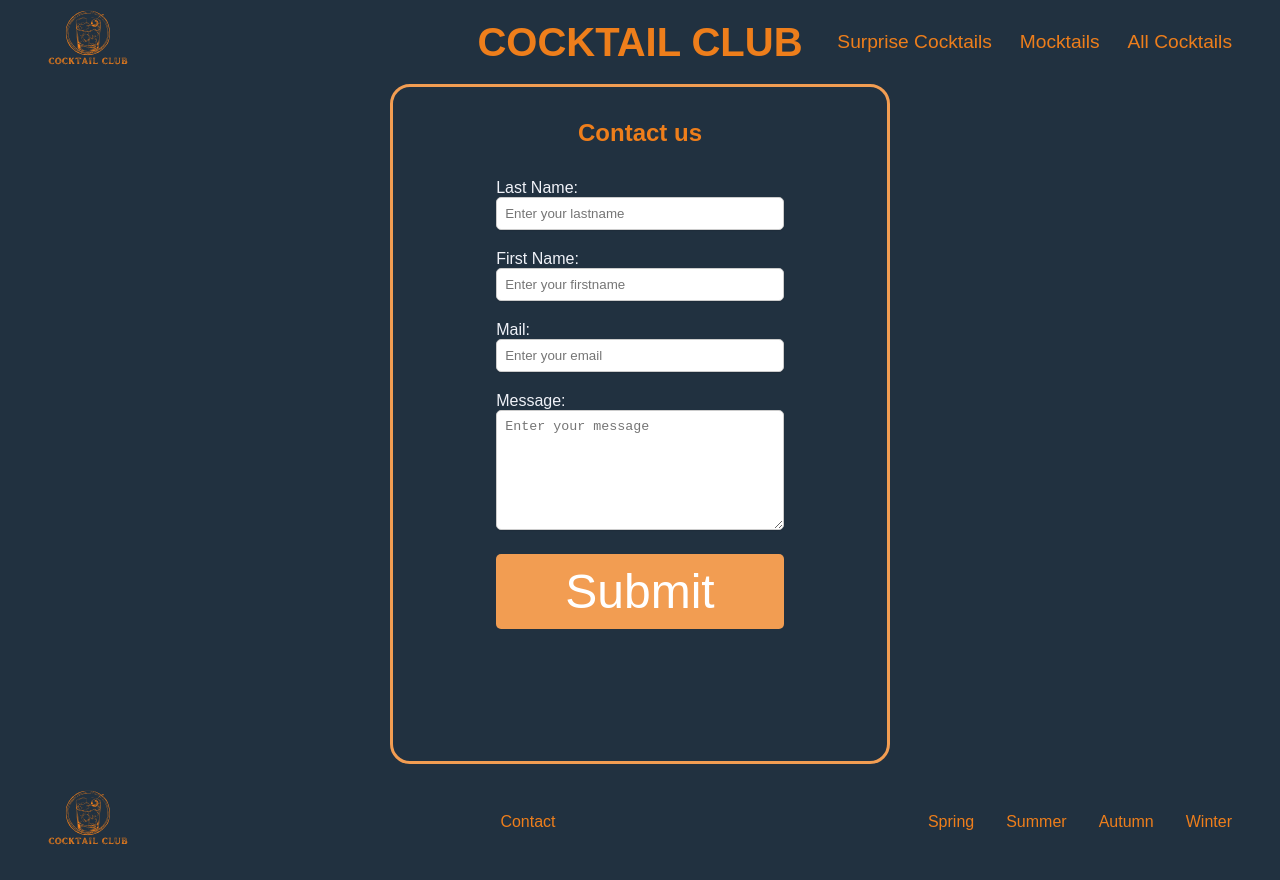
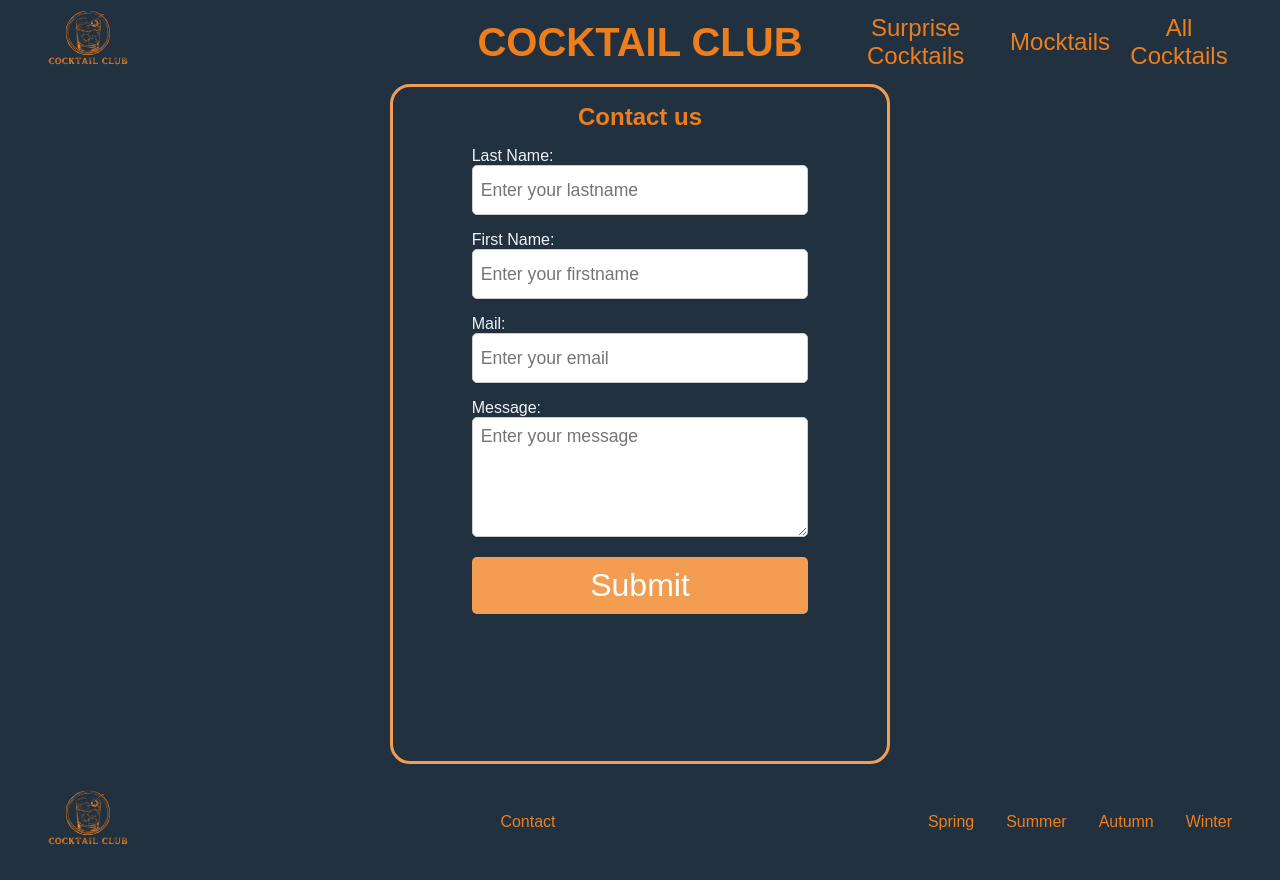
Before and after one commit to WildCodeSchool-2024-02/JS-bdx-0224-P2-cocktail_club, a React (Vite) app in the folder client/: page /contact in a window 1280 px wide. Built offline with nearby package versions, Linux system fonts and the light colour scheme; a web font is replaced by a local one.

Commit message:
modification menu burger + modification on contcat page

```diff
--- a/client/src/components/CocktailDetails.jsx
+++ b/client/src/components/CocktailDetails.jsx
@@ -10,6 +10,10 @@ function CocktailDetails({ cocktail }) {
     strIngredient3,
   } = cocktail;
 
+  const ingredients = [strIngredient1, strIngredient2, strIngredient3].filter(
+    (ingredient) => ingredient !== null && ingredient.trim() !== ""
+  );
+
   return (
     <section className="cocktailDetails">
       <img src={strDrinkThumb} alt={strDrink} />
@@ -17,9 +21,9 @@ function CocktailDetails({ cocktail }) {
         <h2 className="cocktailTitle">{strDrink}</h2>
         <h3>Ingredients :</h3>
         <ul>
-          <li>{`- ${strIngredient1}`}</li>
-          <li>{`- ${strIngredient2}`}</li>
-          <li>{`- ${strIngredient3}`}</li>
+          {ingredients.map((ingredient) => (
+            <li key={ingredient}>{`- ${ingredient}`}</li>
+          ))}
         </ul>
         <h3>Instructions :</h3>
         <p>{strInstructions}</p>
@@ -33,9 +37,9 @@ CocktailDetails.propTypes = {
     strDrink: PropTypes.string.isRequired,
     strDrinkThumb: PropTypes.string.isRequired,
     strInstructions: PropTypes.string.isRequired,
-    strIngredient1: PropTypes.string.isRequired,
-    strIngredient2: PropTypes.string.isRequired,
-    strIngredient3: PropTypes.string.isRequired,
+    strIngredient1: PropTypes.string,
+    strIngredient2: PropTypes.string,
+    strIngredient3: PropTypes.string,
   }).isRequired,
 };
 
--- a/client/src/components/Navbar.jsx
+++ b/client/src/components/Navbar.jsx
@@ -5,6 +5,10 @@ import { HashLink } from "react-router-hash-link";
 
 function Navbar() {
   const [menuState, setMenuState] = useState(false);
+
+  const closeMenu = () => {
+    setMenuState(false);
+  };
 
   return (
     <nav id="navbar">
@@ -17,13 +21,19 @@ function Navbar() {
       </button>
       <ul className={`burger-menu${menuState ? " active" : ""}`}>
         <li>
-          <HashLink to="/#randomCocktail">Surprise Cocktails</HashLink>
+          <HashLink to="/#randomCocktail" onClick={closeMenu}>
+            Surprise Cocktails
+          </HashLink>
         </li>
         <li className="home-link">
-          <HashLink to="/#mocktails">Mocktails</HashLink>
+          <HashLink to="/#mocktails" onClick={closeMenu}>
+            Mocktails
+          </HashLink>
         </li>
         <li>
-          <HashLink to="/#allCocktails">All Cocktails</HashLink>
+          <HashLink to="/#allCocktails" onClick={closeMenu}>
+            All Cocktails
+          </HashLink>
         </li>
       </ul>
     </nav>
--- a/client/src/pages/ContactPage.jsx
+++ b/client/src/pages/ContactPage.jsx
@@ -1,26 +1,30 @@
-import "../styles/ContactPage.css"
-import { useState } from 'react';
-
+import "../styles/ContactPage.css";
+import { useState } from "react";
 
 function ContactForm() {
   const [formData, setFormData] = useState({
-    lastname: '',
-    firstname: '',
-    mail: '',
-    message: ''
+    lastname: "",
+    firstname: "",
+    mail: "",
+    message: "",
   });
 
   const handleChange = (event) => {
     const { name, value } = event.target;
-    if (name === 'lastname' || name === 'firstname') {
-      setFormData(prevState => ({
+    if (name === "lastname") {
+      setFormData((prevState) => ({
         ...prevState,
-        [name]: value.slice(0, 30)
+        [name]: value.slice(0, 30).toUpperCase(),
+      }));
+    } else if (name === "firstname") {
+      setFormData((prevState) => ({
+        ...prevState,
+        [name]: value.slice(0, 30).charAt(0).toUpperCase() + value.slice(1),
       }));
     } else {
-      setFormData(prevState => ({
+      setFormData((prevState) => ({
         ...prevState,
-        [name]: value
+        [name]: value,
       }));
     }
   };
@@ -28,14 +32,15 @@ function ContactForm() {
   const handleSubmit = (event) => {
     event.preventDefault();
     setFormData({
-      lastname: '',
-      firstname: '',
-      mail: '',
-      message: ''
+      lastname: "",
+      firstname: "",
+      mail: "",
+      message: "",
     });
   };
 
-  return (<>
+  return (
+    <>
       <img src="./src/assets/images/logo.svg" alt="Logo Cocktail Club" />
       <section className="contact-form-container">
         <h2>Contact us</h2>
@@ -87,7 +92,9 @@ function ContactForm() {
               required
             />
           </article>
-        <button className="formButton" type="submit">Submit</button>
+          <button className="formButton" type="submit">
+            Submit
+          </button>
         </form>
       </section>
     </>
--- a/client/src/styles/ContactPage.css
+++ b/client/src/styles/ContactPage.css
@@ -7,13 +7,13 @@
   border: 3px solid var(--secondaryColor);
   border-radius: 20px;
   min-height: calc(100vh - 7.5rem);
-  padding: 2rem 1rem 2rem 1rem;
+  padding: 1rem 1rem 1rem 1rem;
 }
 h2 {
-  padding-bottom: 2rem;
+  padding-bottom: 1rem;
 }
 .form-group {
-  margin-bottom: 20px;
+  margin-bottom: 16px;
 }
 
 label {
@@ -23,11 +23,14 @@ label {
 input,
 textarea {
   width: 100%;
+  min-height: 50px;
   padding: 8px;
   border-radius: 5px;
   border: 1px solid #ccc;
   box-shadow: 0 1px 1px rgba(0, 0, 0, 0.1);
   box-sizing: border-box;
+  font-family: var(--secondaryFont);
+  font-size: 1.1rem;
 }
 #message {
   height: 120px;
@@ -56,7 +59,8 @@ textarea {
   justify-content: center;
   align-items: center;
   animation: pulse 1.5s infinite;
+  font-size: 2rem;
 }
 .formButton:hover {
-  background-color: #de6d0f;
+  background-color: var(--secondaryColorAlt);
 }
--- a/client/src/styles/Navbar.css
+++ b/client/src/styles/Navbar.css
@@ -38,9 +38,10 @@ button {
   top: 4.5rem;
   height: calc(100vh - 4.5rem);
   width: 100%;
+  max-width: 400px;
   background-color: var(--primaryColor);
   color: var(--secondaryColorAlt);
-  font-size: clamp(0.8rem, 1.5vw, 1.3rem);
+  font-size: clamp(1rem, 2vw, 1.5rem);
   list-style: none;
   display: flex;
   flex-direction: column;
@@ -53,12 +54,11 @@ button {
 }
 .burger-menu.active {
   position: absolute;
-  left: 0;
+  left: 50%;
+  transform: translateX(-50%) translateY(0);
+  z-index: 100;
   opacity: 1;
-  transform: translateY(0);
-  z-index: 100;
-  position: absolute;
-  left: 0;
+  font-size: 1.5rem;
 }
 
 .burger-menu > li > a {
@@ -66,7 +66,6 @@ button {
   font-family: var(--secondaryFont);
   text-decoration: none;
 }
-
 @media screen and (min-width: 992px) {
   nav {
     height: 5rem;
```
Lines whose indentation alone changed are shown as unchanged.
